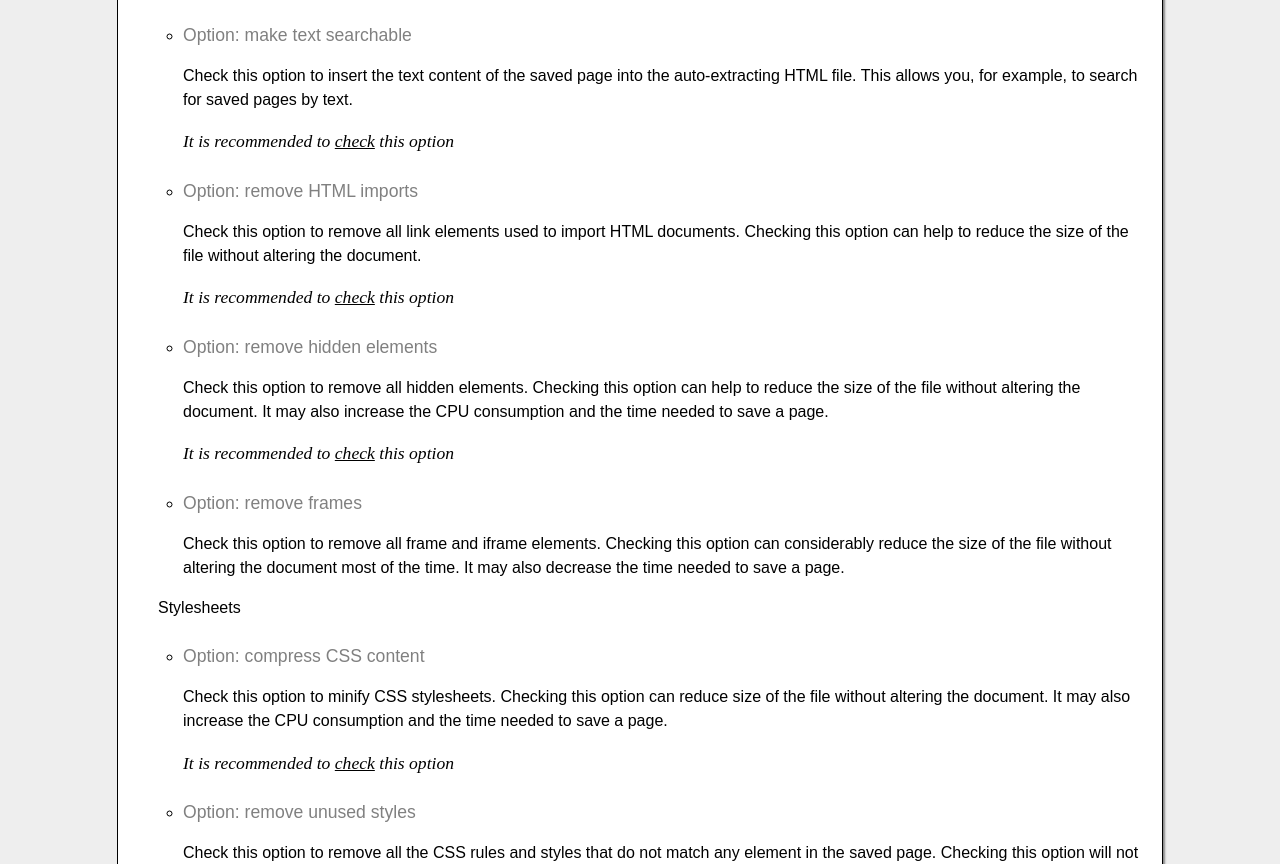
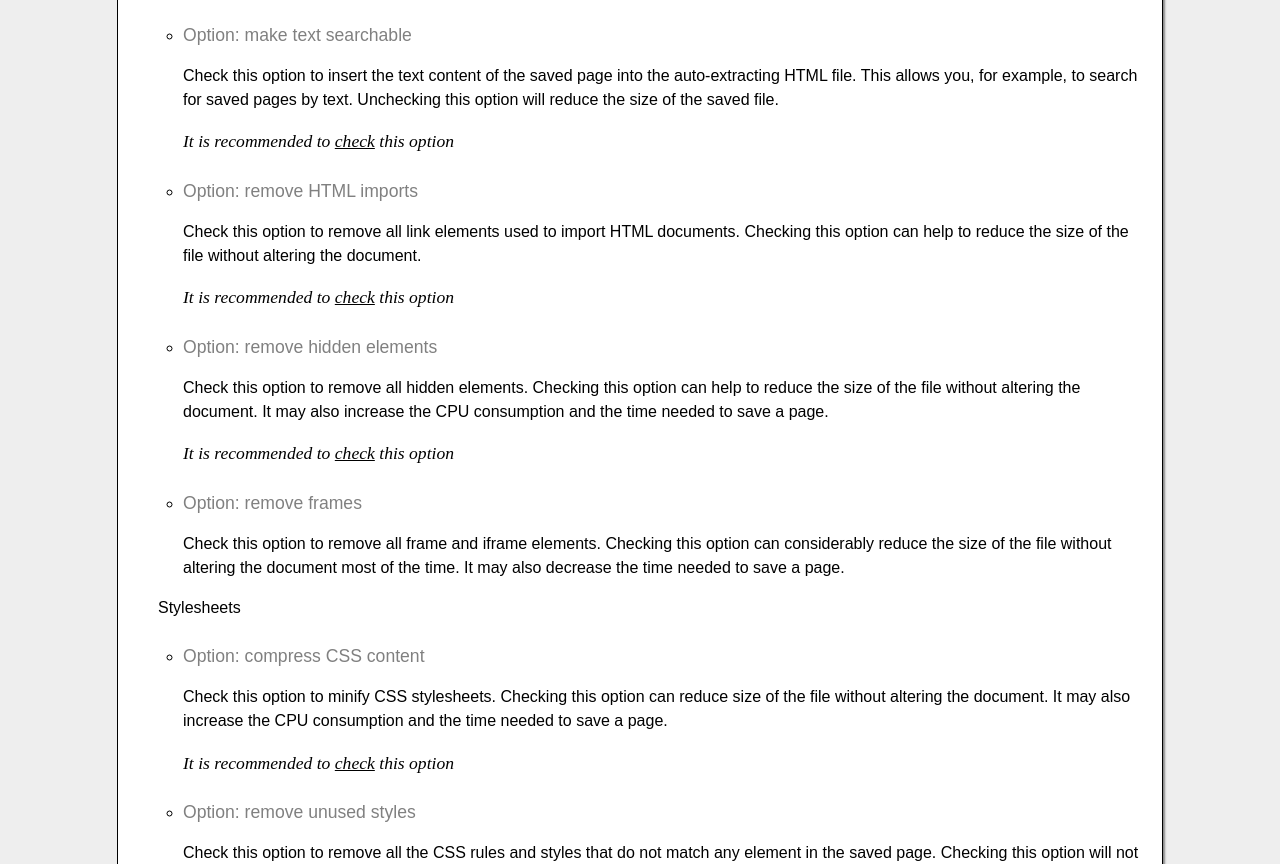
Before and after one commit to gildas-lormeau/SingleFileZ, a browser extension: page extension/ui/pages/help.html in a window 1280 px wide. Shown: the part 2956-3820 px from the top of the page. Drawn offline with Linux system fonts and the light colour scheme.

Commit message:
added a note about "make text searchable" option

```diff
--- a/extension/ui/pages/help.html
+++ b/extension/ui/pages/help.html
@@ -177,7 +177,8 @@
 					<li data-options-label="insertTextBodyLabel"> <span class="option">Option: make text
 							searchable</span>
 						<p>Check this option to insert the text content of the saved page into the auto-extracting HTML
-							file. This allows you, for example, to search for saved pages by text.</p>
+							file. This allows you, for example, to search for saved pages by text. Unchecking this
+							option will reduce the size of the saved file.</p>
 						<p class="notice">It is recommended to <u>check</u> this option</p>
 					</li>
 					<li data-options-label="removeImportsLabel"> <span class="option">Option: remove HTML imports</span>
```
